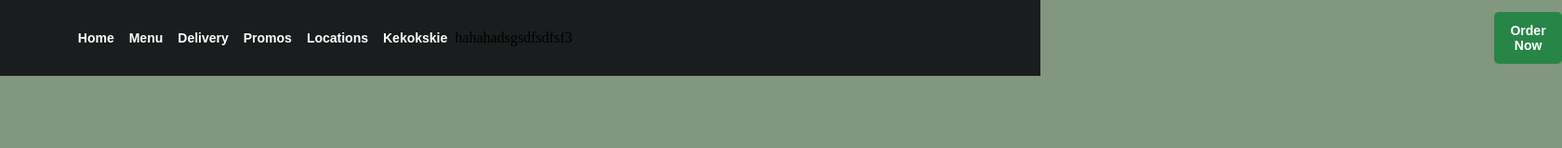
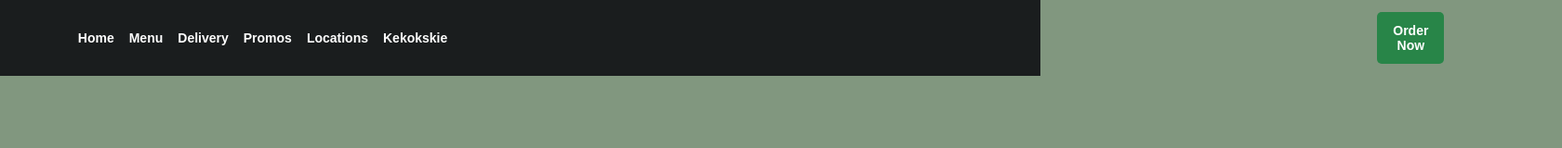
Before and after one commit to coderzTzy/mang-inasal-page, a plain HTML site: page index.html in a window 1280 px wide. Shown: the full height of the page at 93% size, 1680 px wide, since content can reach past the window. Drawn offline with Linux system fonts and the light colour scheme.

Commit message:
ano na pre1

```diff
--- a/index.html
+++ b/index.html
@@ -16,7 +16,6 @@
         <li><a href="">Promos</a></li>
         <li><a href="">Locations</a></li>
         <li><a href="">kekokskie</a></li>
-        hahahadsgsdfsdfsf3
     </ul>
     <div class="button-div">
         <button class="order-now-button">Order Now</button>
```
